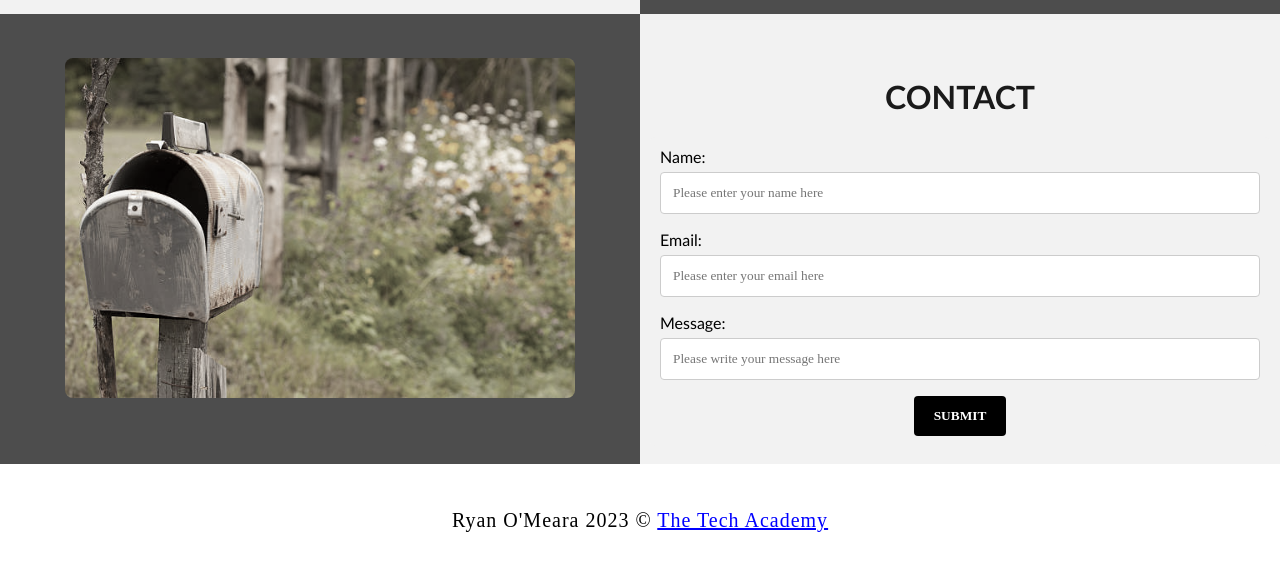
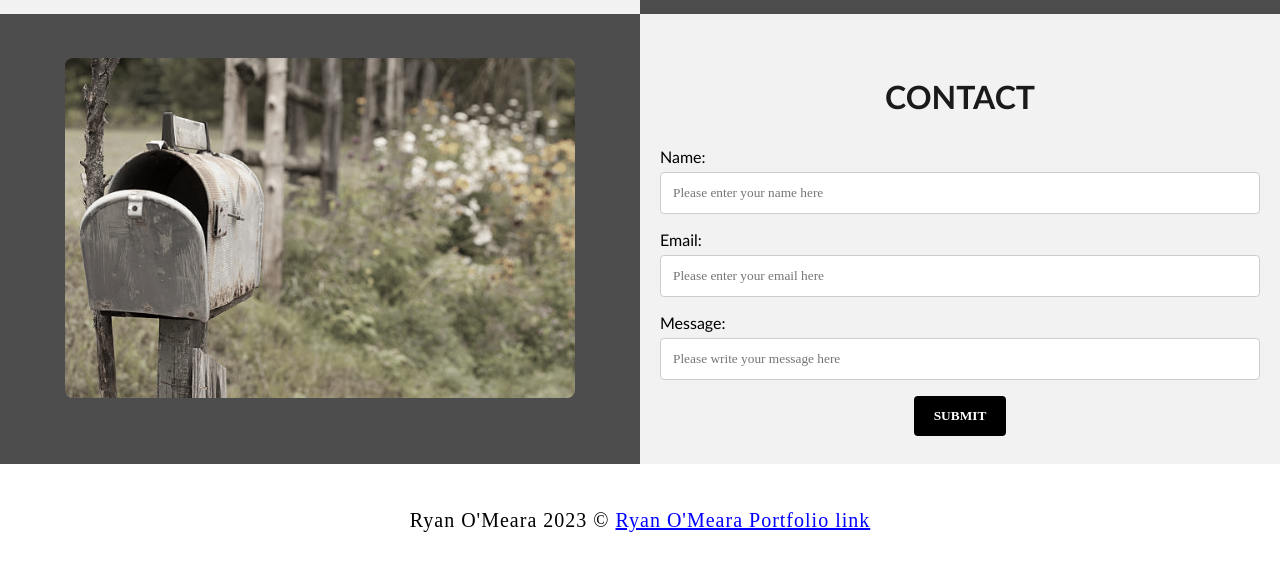
Before and after one commit to MisterVal777/MisterVal777.github.io, a plain HTML site: page index.html in a window 1280 px wide. Shown: the part 1164-1734 px from the top of the page. Drawn offline with Linux system fonts and the light colour scheme.

Commit message:
updated footer

```diff
--- a/index.html
+++ b/index.html
@@ -111,7 +111,7 @@
         <!--Footer section-->
         <footer>
             <p>
-                <p class="center">Ryan O'Meara 2023 &#169; <a href="https://www.learncodinganywhere.com/" target="_blank">The Tech Academy</a></p>
+                <p class="center">Ryan O'Meara 2023 &#169; <a href="https://www.MisterVal777.github.io" target="_blank">Ryan O'Meara Portfolio link</a></p>
                 <br>
             </p>
         </footer>
```
